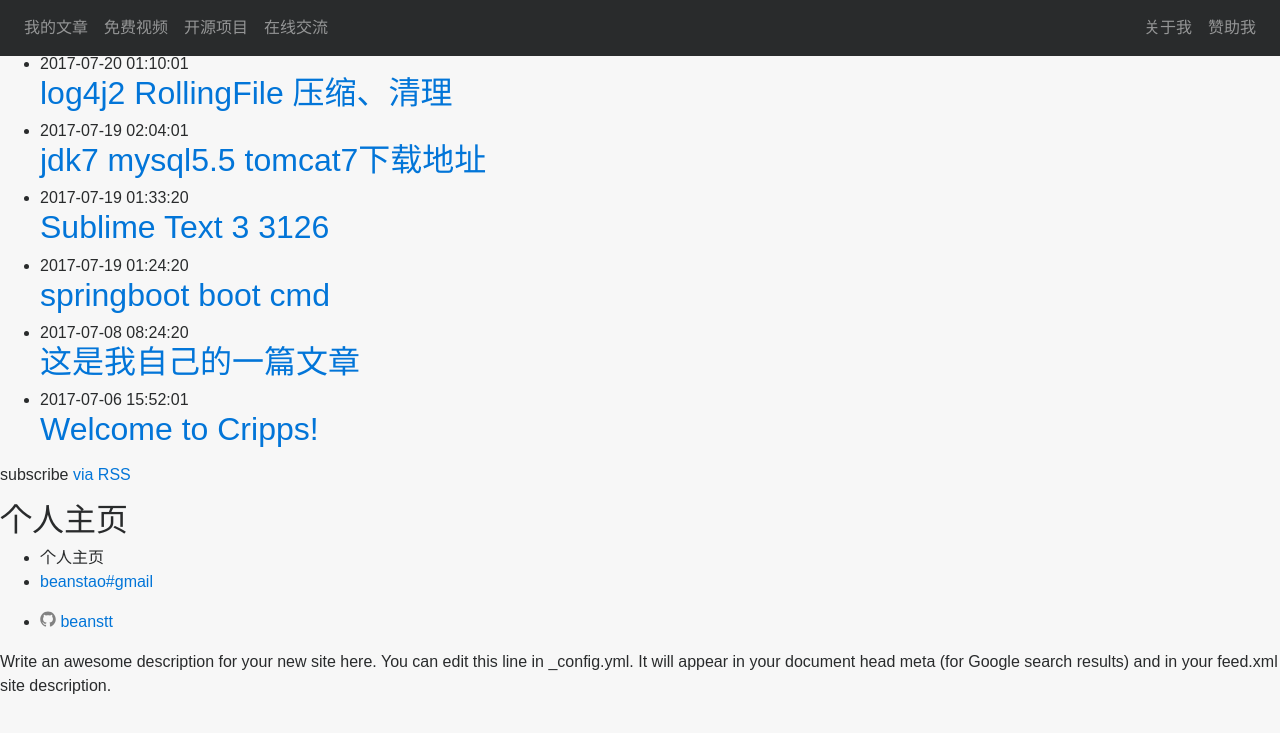
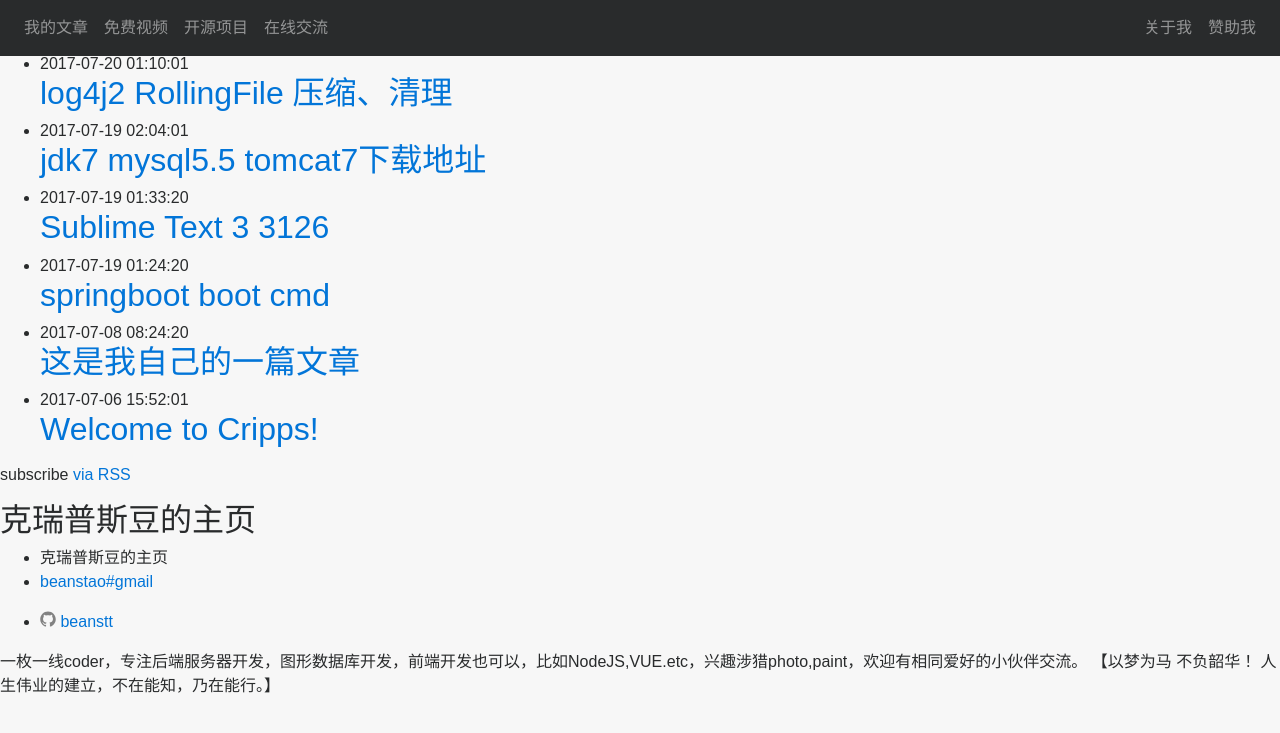
Before and after one commit to beanstt/beanstt.github.io, a Jekyll site: the page built from index.md, in a window 1280 px wide. Shown: the top 733 px of the page. Built offline with Jekyll 4.4.1, drawn with Linux system fonts in a browser that asks for light colours; nearby versions of some CDN libraries.

```diff
--- a/_config.yml
+++ b/_config.yml
@@ -13,12 +13,11 @@
 # you will see them accessed via {{ site.title }}, {{ site.email }}, and so on.
 # You can create any custom variable you would like, and they will be accessible
 # in the templates via {{ site.myvariable }}.
-title: 个人主页
+title: 克瑞普斯豆的主页
 email: beanstao#gmail
 description: > # this means to ignore newlines until "baseurl:"
-  Write an awesome description for your new site here. You can edit this
-  line in _config.yml. It will appear in your document head meta (for
-  Google search results) and in your feed.xml site description.
+  一枚一线coder，专注后端服务器开发，图形数据库开发，前端开发也可以，比如NodeJS,VUE.etc，兴趣涉猎photo,paint，欢迎有相同爱好的小伙伴交流。
+  【以梦为马 不负韶华！ 人生伟业的建立，不在能知，乃在能行。】
 baseurl: "" # the subpath of your site, e.g. /blog
 url: "" # the base hostname & protocol for your site, e.g. http://example.com
 twitter_username: jekyllrb
```
Also changed, not shown: about.md (+3 -1 lines), donate.md (added, +11 -0 lines), sources/images/weixingeren.jpg (added), sources/images/weixinzanzhu.png (added).
